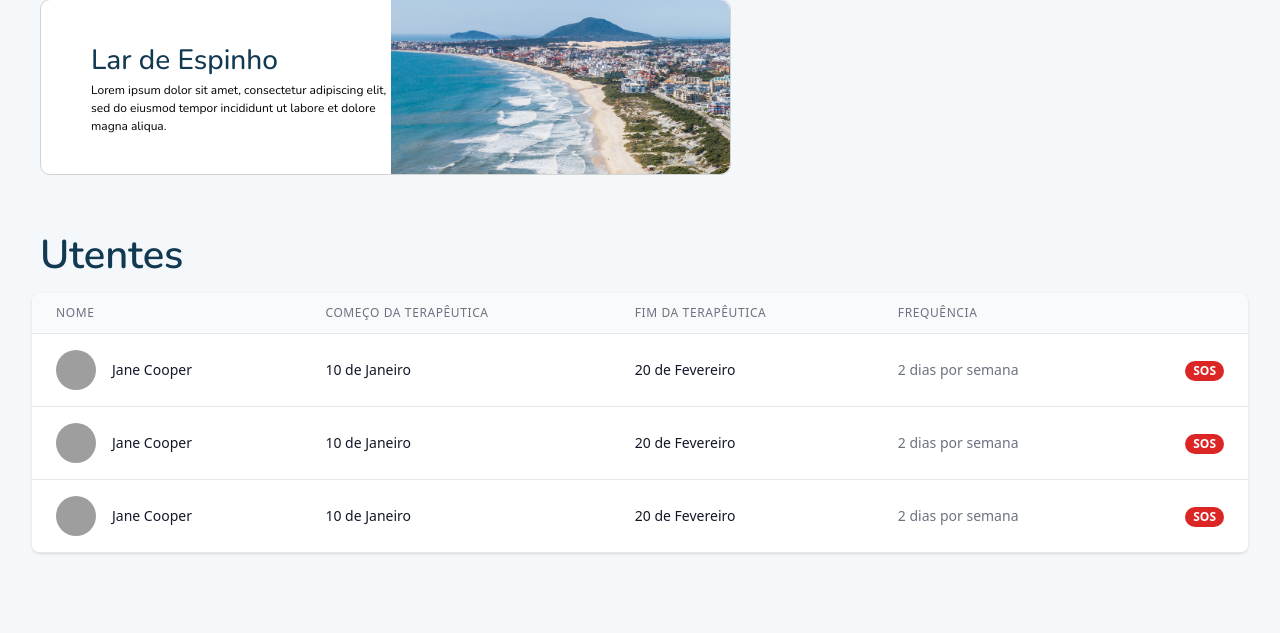
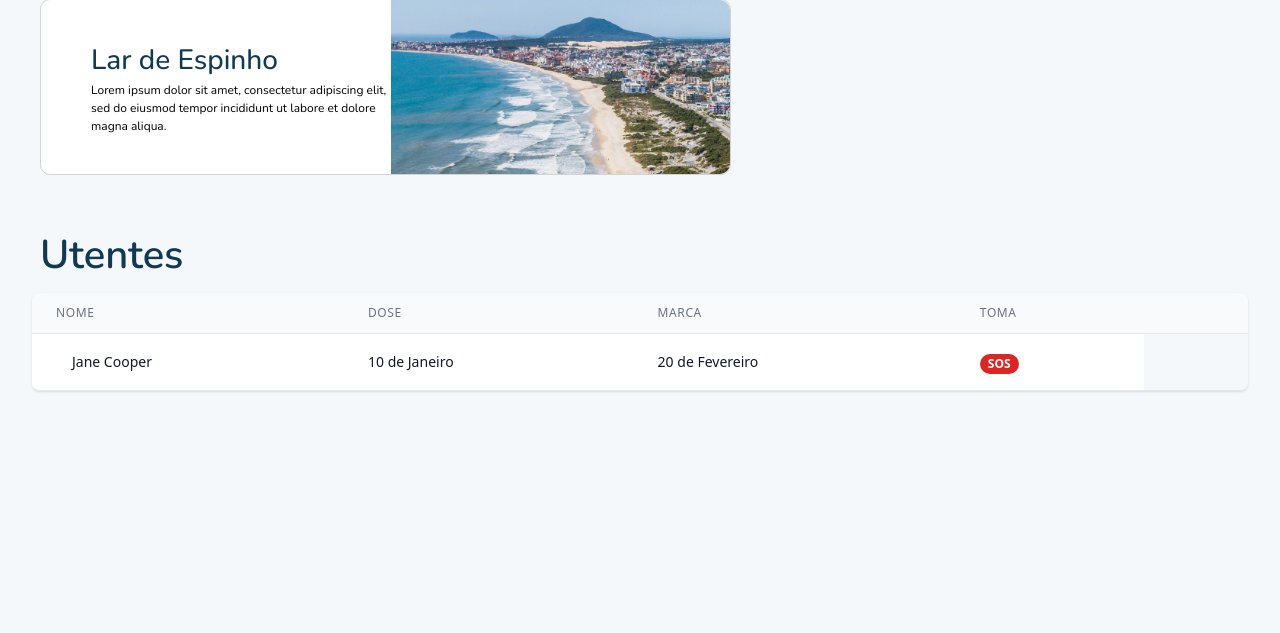
Before and after one commit to JoaoGomes5/rodas-e-bengalas, a PHP site: page /pages/AdminDashboard in a window 1280 px wide. Shown: the part 968-1601 px from the top of the page. After the commit the page ends 1360 px from the top, so only its background shows below. Run offline with PHP 8.4, Linux system fonts and the light colour scheme; some libraries are stand-ins or nearby versions; grey boxes are pictures that could not be loaded.

Commit message:
Update admin dashboard

```diff
--- a/pages/AdminDashboard/index.php
+++ b/pages/AdminDashboard/index.php
@@ -152,13 +152,13 @@
                       Nome
                     </th>
                     <th scope="col" class="px-6 py-3 text-left text-xs font-medium text-gray-500 uppercase tracking-wider">
-                      Começo da Terapêutica
+                      Dose
                     </th>
                     <th scope="col" class="px-6 py-3 text-left text-xs font-medium text-gray-500 uppercase tracking-wider">
-                      Fim da Terapêutica
+                      Marca
                     </th>
                     <th scope="col" class="px-6 py-3 text-left text-xs font-medium text-gray-500 uppercase tracking-wider">
-                      Frequência
+                      Toma
                     </th>
                     <th scope="col" class="relative px-6 py-3">
                       <span class="sr-only">Edit</span>
@@ -169,9 +169,6 @@
                   <tr>
                     <td class="px-6 py-4 whitespace-nowrap">
                       <div class="flex items-center">
-                        <div class="flex-shrink-0 h-10 w-10">
-                          <img class="h-10 w-10 rounded-full" src="https://images.unsplash.com/photo-1494790108377-be9c29b29330?ixlib=rb-1.2.1&ixid=eyJhcHBfaWQiOjEyMDd9&auto=format&fit=facearea&facepad=4&w=256&h=256&q=60" alt="">
-                        </div>
                         <div class="ml-4">
                           <div class="text-sm font-medium text-gray-900">
                             Jane Cooper
@@ -185,66 +182,7 @@
                     <td class="px-6 py-4 whitespace-nowrap">
                       <div class="text-sm text-gray-900">20 de Fevereiro</div>
                     </td>
-                    <td class="px-6 py-4 whitespace-nowrap text-sm text-gray-500">
-                      2 dias por semana
-                    </td>
-                    <td class="px-6 py-4 whitespace-nowrap text-right text-sm font-medium">
-                      <span class="px-2 inline-flex text-xs leading-5 font-semibold rounded-full bg-red-600 text-white">
-                          SOS
-                      </span>
-                    </td>
-                  </tr>
-                  <tr>
-                    <td class="px-6 py-4 whitespace-nowrap">
-                      <div class="flex items-center">
-                        <div class="flex-shrink-0 h-10 w-10">
-                          <img class="h-10 w-10 rounded-full" src="https://images.unsplash.com/photo-1494790108377-be9c29b29330?ixlib=rb-1.2.1&ixid=eyJhcHBfaWQiOjEyMDd9&auto=format&fit=facearea&facepad=4&w=256&h=256&q=60" alt="">
-                        </div>
-                        <div class="ml-4">
-                          <div class="text-sm font-medium text-gray-900">
-                            Jane Cooper
-                          </div>
-                        </div>
-                      </div>
-                    </td>
-                    <td class="px-6 py-4 whitespace-nowrap">
-                      <div class="text-sm text-gray-900">10 de Janeiro</div>
-                    </td>
-                    <td class="px-6 py-4 whitespace-nowrap">
-                      <div class="text-sm text-gray-900">20 de Fevereiro</div>
-                    </td>
-                    <td class="px-6 py-4 whitespace-nowrap text-sm text-gray-500">
-                      2 dias por semana
-                    </td>
-                    <td class="px-6 py-4 whitespace-nowrap text-right text-sm font-medium">
-                      <span class="px-2 inline-flex text-xs leading-5 font-semibold rounded-full bg-red-600 text-white">
-                          SOS
-                      </span>
-                    </td>
-                  </tr>
-                  <tr>
-                    <td class="px-6 py-4 whitespace-nowrap">
-                      <div class="flex items-center">
-                        <div class="flex-shrink-0 h-10 w-10">
-                          <img class="h-10 w-10 rounded-full" src="https://images.unsplash.com/photo-1494790108377-be9c29b29330?ixlib=rb-1.2.1&ixid=eyJhcHBfaWQiOjEyMDd9&auto=format&fit=facearea&facepad=4&w=256&h=256&q=60" alt="">
-                        </div>
-                        <div class="ml-4">
-                          <div class="text-sm font-medium text-gray-900">
-                            Jane Cooper
-                          </div>
-                        </div>
-                      </div>
-                    </td>
-                    <td class="px-6 py-4 whitespace-nowrap">
-                      <div class="text-sm text-gray-900">10 de Janeiro</div>
-                    </td>
-                    <td class="px-6 py-4 whitespace-nowrap">
-                      <div class="text-sm text-gray-900">20 de Fevereiro</div>
-                    </td>
-                    <td class="px-6 py-4 whitespace-nowrap text-sm text-gray-500">
-                      2 dias por semana
-                    </td>
-                    <td class="px-6 py-4 whitespace-nowrap text-right text-sm font-medium">
+                    <td class="px-6 py-4 whitespace-nowrap ">
                       <span class="px-2 inline-flex text-xs leading-5 font-semibold rounded-full bg-red-600 text-white">
                           SOS
                       </span>
```
